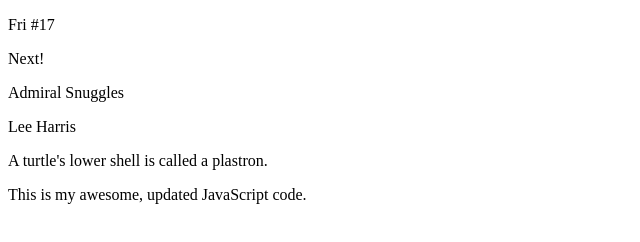
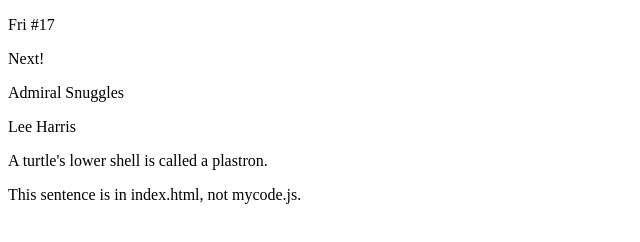
Before and after one commit to dmlstudent2/dmlstudent2.github.io, a plain HTML site: page index.html in a window 1280 px wide. Shown: the full height of the page, 0-640 px from the left. Drawn offline with Linux system fonts and the light colour scheme.

Commit message:
Update index.html

```diff
--- a/index.html
+++ b/index.html
@@ -5,6 +5,6 @@
         <script src="mycode.js"></script>
     </head>
     <body>
-    <p>This is my awesome, updated JavaScript code.</p>
+    <p>This sentence is in index.html, not mycode.js.</p>
     </body>
 </html>
```
